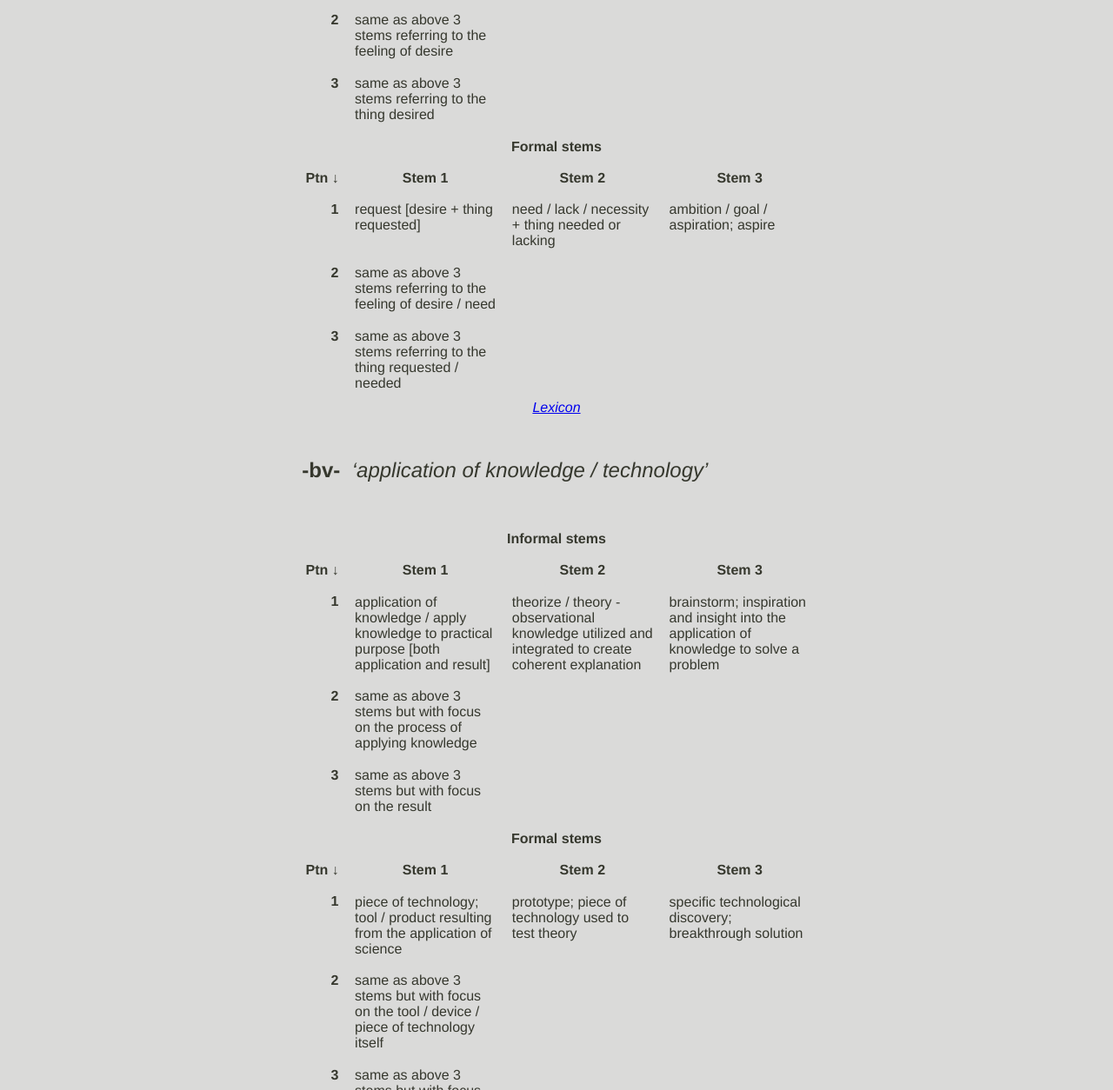
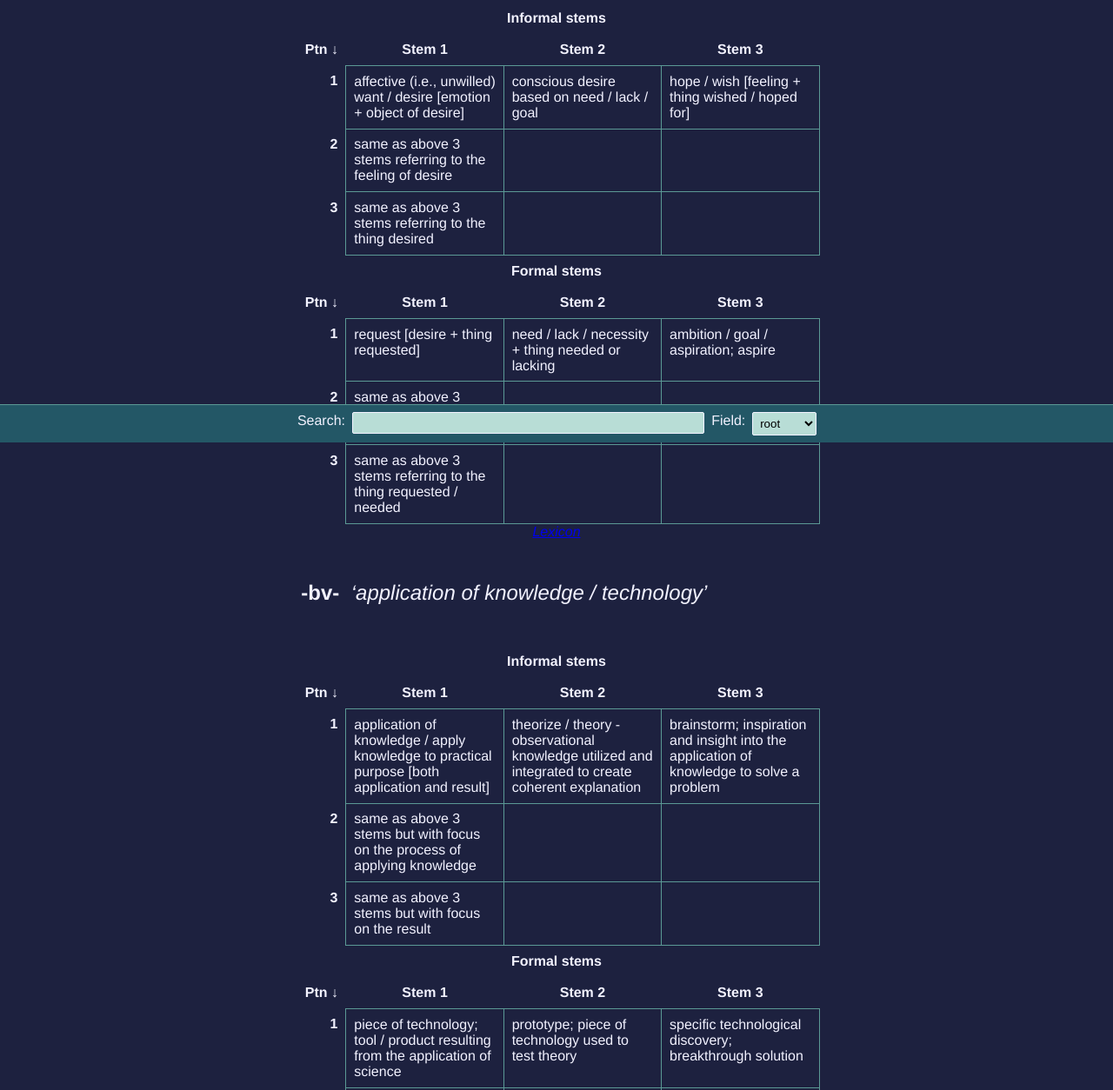
Before and after one commit to porpoiseless/elamxhi, a website built with webpack: page index.html in a window 1280 px wide. Shown: the part 291-1545 px from the top of the page at 87% size. Built offline with nearby package versions, Linux system fonts and the light colour scheme.

Commit message:
Add styling for page UI.

```diff
--- a/src/base.css
+++ b/src/base.css
@@ -1,49 +1,57 @@
 * {
     box-sizing: border-box;
-    --color1: rgba(240, 100, 73, 1);
-    --color2: rgba(237, 230, 227, 1);
-    --color3: rgba(218, 218, 217, 1);
-    --color4: rgba(54, 56, 46, 1);
-    --color5: rgba(91, 195, 235, 1);
-    --hl-color: var(--color1);
-    --accent-color: var(--color5);
-    --fg-color: var(--color4);
-    --bg-color: var(--color3);
+    --color1: rgba(242, 242, 255, 1);
+    --color2: rgba(184, 221, 214, 1);
+    --color3: rgba(91, 153, 149, 1);
+    --color4: rgba(35, 87, 102, 1);
+    --color5: rgba(29, 33, 63, 1);
+    --hl-color: var(--color2);
+    --accent-color: var(--color3);
+    --fg-color: var(--color1);
+    --bg-color: var(--color5);
     --border-color: var(--color3);
 }
+
 html, body {
     min-width: 100%;
     padding: 0;
     margin: 0;
     overflow-x: hidden;
 }
+
 body {
     background: var(--bg-color);
     color: var(--fg-color);
     font: 16px "Helvetica Neue", Helvetica, Liberation;
 }
-a{
+
+a {
     font-style: oblique;
 }
 
 h1, h2, h3 {
     margin: 1ch 0;
 }
+
 header {
-    /* color: var(--bg-color); */
-    /* background: var(--fg-color); */
     width: 100%;
     padding: 2ch;
     margin: 0 0 1em;
 }
-main, section {
+
+
+body, main, section {
     display: flex;
     flex-direction: column;
     align-items: center;
 }
+main {
+    margin: 0;
+    max-width: 100%;
+}
 section {
     margin: 0.5em 0;
-    border: 1px solid var(--border-color);
+
 }
 
 table {
@@ -84,11 +92,27 @@ dl {
     width: 100%;
 }
 
+details {
+    align-self: flex-start;
+    margin: 0 0 0 2ch;
+}
+summary {
+
+}
+
+:target {
+    background: var(--hl-color);
+    color: var(--color2);
+}
+
+
+.major-root, derived-root {
+    /* background: var(--color4); */
+}
+
 .major-root {
-    box-shadow: 0px 1px 2px rgba(0,0,0,0.2);
-}
-.major-root, derived-root {
-    background: var(--color2);
+    /* box-shadow: 0px 1px 2px rgba(0,0,0,0.2); */
+    /* border: 1px solid var(--border-color); */
 }
 
 .derived-root {
@@ -139,31 +163,75 @@ h1.glossary-item--root ?{
     border: 1px solid var(--accent-color);
 }
 
-
-details {
-    align-self: flex-start;
-    margin: 0 0 0 2ch;
+.page-header, .search-bar {
+    background: var(--color4);
+    color: var(--color1);
+    z-index: 999;
+    /* box-shadow: 0 0 5px rgba(0,0,0,0.3); */
 }
-summary {
-
+.page-header {
+    display: grid;
+    grid-template-columns: auto 66ch auto;
+    border-bottom: 1px solid var(--border-color);
+}
+.page-header h1,
+.page-header h2 {
+    grid-column-start: 2;
+}
+.page-header h2 {
+    font-style: oblique;
+}
+.search-bar {
+    position: fixed;
+    width: 100%;
+    margin: 0;
+    padding: 0;
+    left: 0;
+    right: 0;
+    bottom: 0;
+    border-top: 1px solid var(--border-color);
+    display: flex;
+}
+.form-group {
+}
+form {
+    display: flex;
+    align-items: flex-start;
+    justify-content: space-between;
+    padding: 0.5ch 1ch;
+    margin: 0 auto;
+    width: 100%;
 }
 
-:target {
-    background: var(--hl-color);
-    color: var(--color2);
+input, select, label {
+    margin: 0.5ch;
+}
+input {
+    flex-grow: 1;
+}
+input, select {
+    border-radius: 2px;
+    padding: 0.5ch;
+    border: 1px solid var(--fg-color);
+    background: var(--color2);
+}
+
+input, option {
+
 }
 @media (min-width: 600px) {
     main {
-	padding: 2ch;
-    }
-    section {
-	max-width: 70ch;
+    	max-width: 70ch;
     }
     .major-root {
-	box-shadow: 0 2px 3px rgba(0,0,0,0.2);
+	/* box-shadow: 0 2px 3px rgba(0,0,0,0.2); */
     }
     table {
 	width: calc(100% - 2ch);
 	margin: auto 1ch;
     }
+    form {
+	max-width: 70ch;
+    }
+
 }
--- a/src/index.js
+++ b/src/index.js
@@ -1,7 +1,6 @@
 import { html, render } from 'lit-html';
 import './base.css';
 import dictionary from './data/dictionary.json';
-
 // create link to original source
 const srcTemplate = (src) => html`<cite ><a href="${src}">${
     /supplement/i.test(src) ?
@@ -10,15 +9,15 @@ const srcTemplate = (src) => html`<cite ><a href="${src}">${
     }</a></cite>`;
 
 // create a heading for a root
-const rootTemplate = (root) => html`
-<h1 id="${encodeURI(root + '_root')}" class="glossary-item--root">
+const rootTemplate = (root, hl = false) => html`
+<h1 id="${encodeURI(root + '_root')}" class="glossary-item--root ${hl ? "highlight" : ""}">
 -${root}-
 </h1>
 `;
 
 // create a heading for a root gloss
-const glossTemplate = (root, gloss) => html`
-<h2 id="${encodeURI(root + '_gloss')}" class="glossary-item--gloss">
+const glossTemplate = (root, gloss, hl = false) => html`
+<h2 id="${encodeURI(root + '_gloss')}" class="glossary-item--gloss ${hl ? "highlight" : ""}">
 ‘${gloss}’
 </h2>
 `;
@@ -76,7 +75,7 @@ const rowTransformer = (props) => (row, rowIndex) => {
     const pattern = rowIndex + 1;
     return html`
 <tr>
-<th>
+<th scope="row">
 ${pattern}
 </th>
 ${row.map(
@@ -117,19 +116,51 @@ ${table.map(rowTransformer(Object.assign(
 };
 //
 const majorRootTemplate = ({ root, gloss, stems, src, derived, note }) => html`
-<section id="${encodeURI(root)}" class="${derived ? 'has-derived' : ''}">
+<section id="${encodeURI(root)}" class="major-root ${derived ? 'has-derived' : ''}">
   ${headerTemplate(root, gloss)}
   ${note ? noteTemplate(note) : ''}
+<div class="table-wrapper">
   ${stems.map(designationTransformer({ root: root }))}
+</div>
   ${srcTemplate(src)}
   ${derived ? derivedRootListTemplate(derived) : ''}
 </section>
-
 `;
-
+//
+const searchBar = (fields) => html`
+<section class="search-bar">
+  <form role="search">
+    <label for="search-query">
+      Search:
+    </label>
+    <input name="search-query" type="search" value=""/>
+    <label for="field-select">
+      Field:
+    </label>
+    <select name="field-select">
+      ${
+    fields.map(
+        (field) => html`<option value="${field}">${field}</option>`)
+    }
+    </select>
+  </form>
+</section>
+`;
 //
 const glossary = (items) => html`
-<main>
+<header class="page-header">
+  <h1 class="page-title">elamxhí</h1>
+  <h2 class="page-subtitle">a dictionary of Ithkuil roots</h2>
+</header>
+${
+    searchBar(["root",
+        "gloss",
+        "stems",
+        "derived",
+        "all"])
+
+    }
+<main class="">
 ${items.map(majorRootTemplate)}
 </main>
 `;
```
